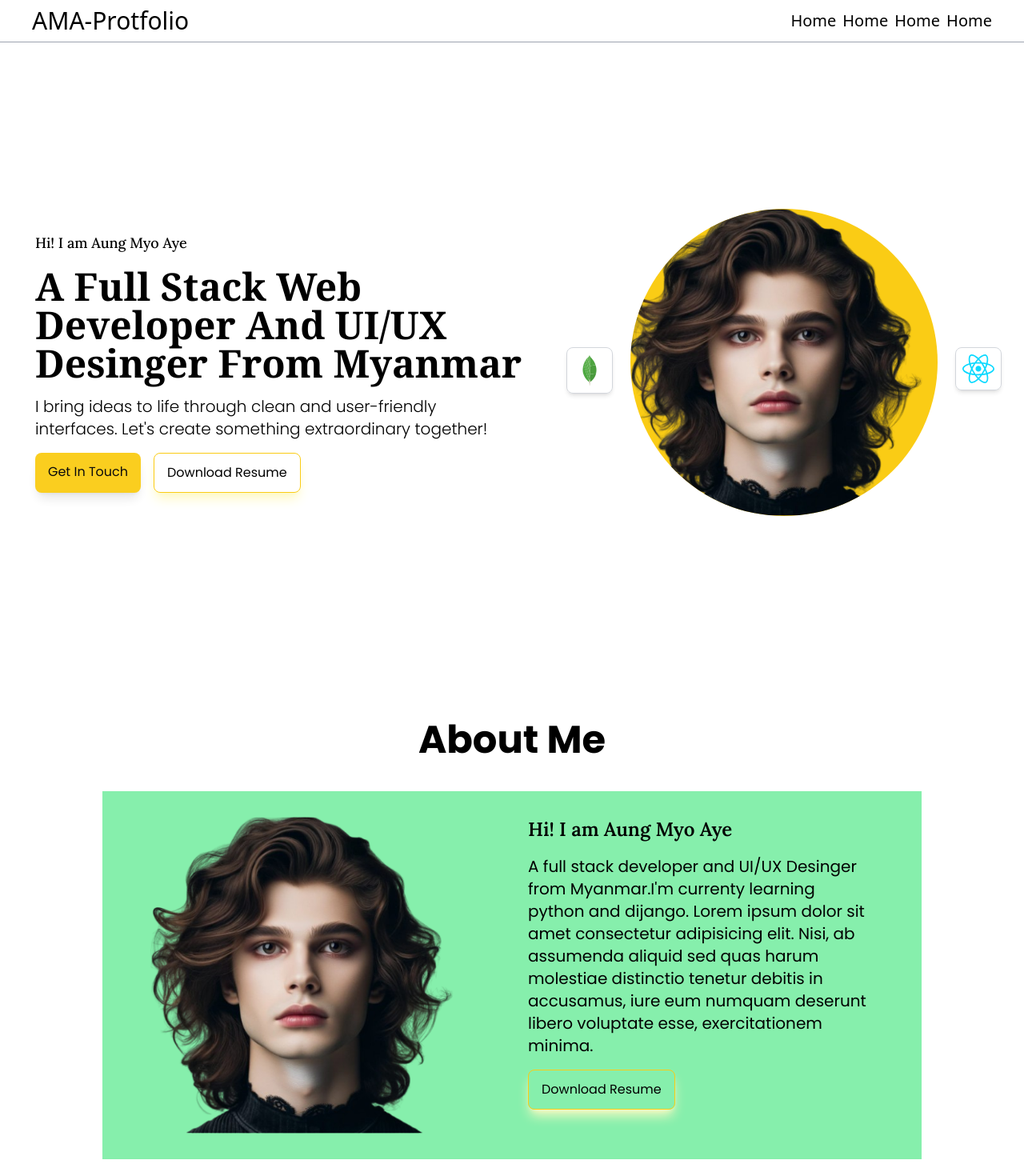
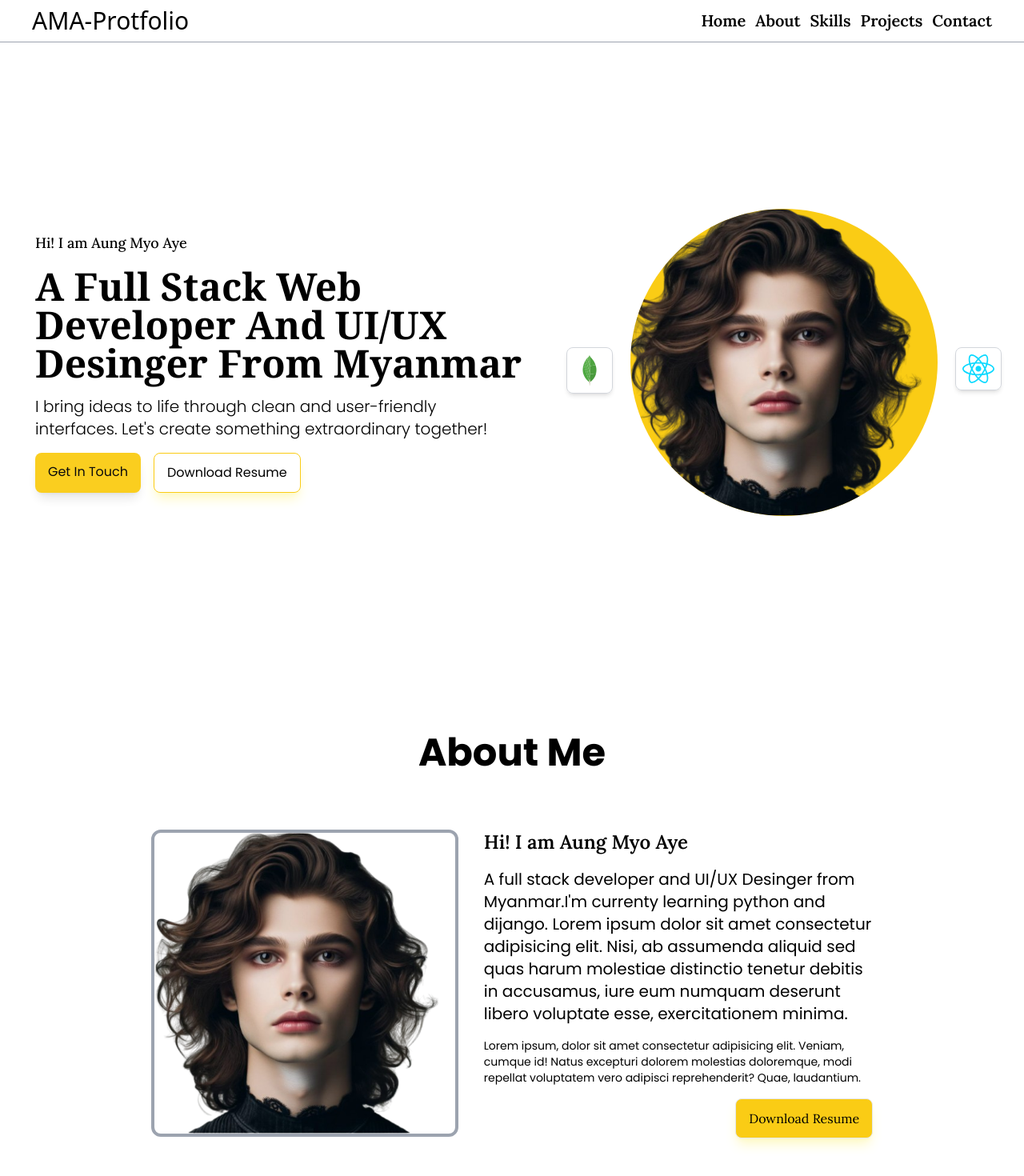
Before and after one commit to AungMyoAye101/Simple-portfolio, a Next.js app: page / in a window 1280 px wide. Shown: the top 1470 px of the page at 80% size. Built offline with nearby package versions, Linux system fonts and the light colour scheme.

Commit message:
update nav bar

```diff
--- a/src/components/About.tsx
+++ b/src/components/About.tsx
@@ -3,15 +3,21 @@ import React from "react";
 
 const About = () => {
   return (
-    <section className="min-h-screen py-12 ">
+    <section className="min-h-screen py-16 " id="about">
       <h1 className="font-poppin font-bold text-2xl sm:text3xl md:text-4xl lg:text-5xl text-center">
         About Me
       </h1>
-      <div className="flex justify-center  gap-10 mt-10 w-[80vw] p-8 bg-green-300 mx-auto">
-        <div className="w-[45%]">
-          <Image src={"/profile.png"} width={400} height={400} alt="profile" />
+      <div className="flex justify-center  gap-8 mt-10  p-8 mx-auto">
+        <div className="">
+          <Image
+            src={"/profile.png"}
+            width={400}
+            height={400}
+            alt="profile"
+            className="size-96 border-4 border-gray-400 rounded-xl"
+          />
         </div>
-        <div className="w-[45%] flex flex-col gap-4 items-start">
+        <div className="w-[40%] flex flex-col gap-4 items-start">
           <h2 className="font-lora text-xl md:text-2xl font-semibold">
             Hi! I am Aung Myo Aye{" "}
           </h2>
@@ -22,9 +28,14 @@ const About = () => {
             molestiae distinctio tenetur debitis in accusamus, iure eum numquam
             deserunt libero voluptate esse, exercitationem minima.
           </p>
+          <p className="text-xs md:text-sm font-poppin">
+            Lorem ipsum, dolor sit amet consectetur adipisicing elit. Veniam,
+            cumque id! Natus excepturi dolorem molestias doloremque, modi
+            repellat voluptatem vero adipisci reprehenderit? Quae, laudantium.
+          </p>
           <a
             href="mailto:aungmyoaye101@gmail.com"
-            className="px-4 py-3 font-poppin rounded-lg shadow-lg border border-yellow-400 shadow-yellow-100 "
+            className="px-4 py-3 font-lora rounded-lg shadow-lg border bg-yellow-400 shadow-yellow-100 self-end "
           >
             Download Resume
           </a>
--- a/src/components/NavBar.tsx
+++ b/src/components/NavBar.tsx
@@ -7,11 +7,12 @@ const NavBar = () => {
         <div>
           <h1 className="text-2xl md:text-3xl">AMA-Protfolio</h1>
         </div>
-        <div className="flex items-center gap-2 text-xl ">
+        <div className="flex items-center gap-3 text-xl font-lora font-semibold ">
           <a href="#">Home</a>
-          <a href="#">Home</a>
-          <a href="#">Home</a>
-          <a href="#">Home</a>
+          <a href="#about">About</a>
+          <a href="#skill">Skills</a>
+          <a href="#project">Projects</a>
+          <a href="#contact">Contact</a>
         </div>
       </nav>
     </div>
--- a/src/components/Project.tsx
+++ b/src/components/Project.tsx
@@ -3,7 +3,7 @@ import { projects } from "@/data";
 
 const Project = () => {
   return (
-    <section className="py-20 px-10 space-y-12 min-h-screen">
+    <section className="py-16 px-10 space-y-12 min-h-screen" id="project">
       <h1 className="font-lora text-2xl sm:text-3xl md:text-4xl lg:text-5xl font-bold text-center ">
         My Recent Projects
       </h1>
--- a/src/components/TechStack.tsx
+++ b/src/components/TechStack.tsx
@@ -3,7 +3,10 @@ import React from "react";
 
 const TechStack = () => {
   return (
-    <section className="py-16 px-10 flex flex-col items-center gap-12 min-h-screen relative overflow-hidden">
+    <section
+      className="py-16 px-10 flex flex-col items-center gap-12 min-h-screen relative overflow-hidden"
+      id="skill"
+    >
       <div className="flex flex-col items-center gap-6">
         <h1 className="font-lora text-2xl sm:text-3xl md:text-4xl lg:text-5xl font-bold">
           My Tech Stack
```
